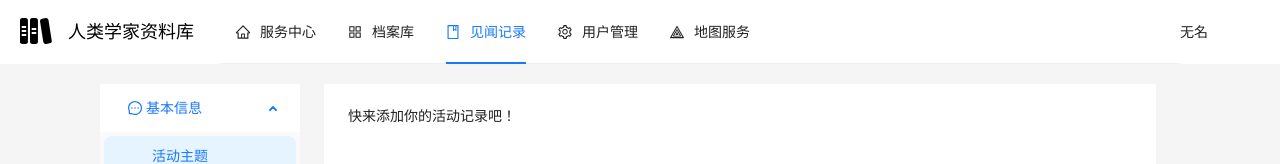
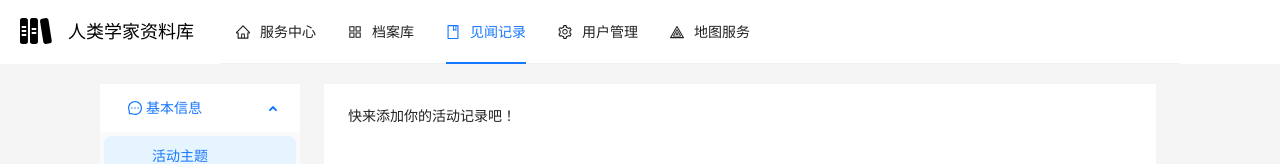
Before and after one commit to liuyifan115/BGWebsite, a Vue app in the folder bgv3/: page /user/post_post in a window 1280 px wide. Shown: the top 164 px of the page. Built offline with nearby package versions, Linux system fonts and the light colour scheme; no server answers.

Commit message:
更新requirements.txt

```diff
--- a/bgv3/src/components/GlobalHeader.vue
+++ b/bgv3/src/components/GlobalHeader.vue
@@ -17,8 +17,8 @@
       </a-col>
       <a-col flex="80px">
         <div class="user-login-status">
-          <div v-if="loginUserStore.loginUser.username">
-            {{ loginUserStore.loginUser.username.current_user ?? "无名" }}
+          <div v-if="loginUserStore.loginUser.username.current_user != ''">
+            {{ loginUserStore.loginUser.username.current_user }}
           </div>
           <div v-else>
             <a-button type="primary" href="/user/login">登录</a-button>
--- a/bgv3/src/components/docuPic.vue
+++ b/bgv3/src/components/docuPic.vue
@@ -46,12 +46,12 @@ const previewImage = ref("");
 const previewTitle = ref("");
 
 const fileList = ref<UploadProps["fileList"]>([
-  {
-    uid: "-1",
-    name: "image.png",
-    status: "done",
-    url: "https://zos.alipayobjects.com/rmsportal/jkjgkEfvpUPVyRjUImniVslZfWPnJuuZ.png",
-  },
+  // {
+  //   uid: "-1",
+  //   name: "image.png",
+  //   status: "done",
+  //   url: "https://zos.alipayobjects.com/rmsportal/jkjgkEfvpUPVyRjUImniVslZfWPnJuuZ.png",
+  // },
 ]);
 
 const handleCancel = () => {
@@ -69,12 +69,12 @@ const handlePreview = async (file: UploadProps["fileList"][number]) => {
 };
 
 const postPng_ = async () => {
-  const res = await postPhoto();
-  if (res.data.success === "1") {
-    message.success("保存成功");
-  } else {
-    message.error("保存失败,请重新上传");
-  }
+  // const res = await postPhoto();
+  //if (res.data.success === "1") {
+  message.success("保存成功");
+  //} else {
+  //  message.error("保存失败,请重新上传");
+  // }
 };
 </script>
 <style scoped>
```
Also changed, not shown: 1 other file (tests, documents, lock files or other folders).
